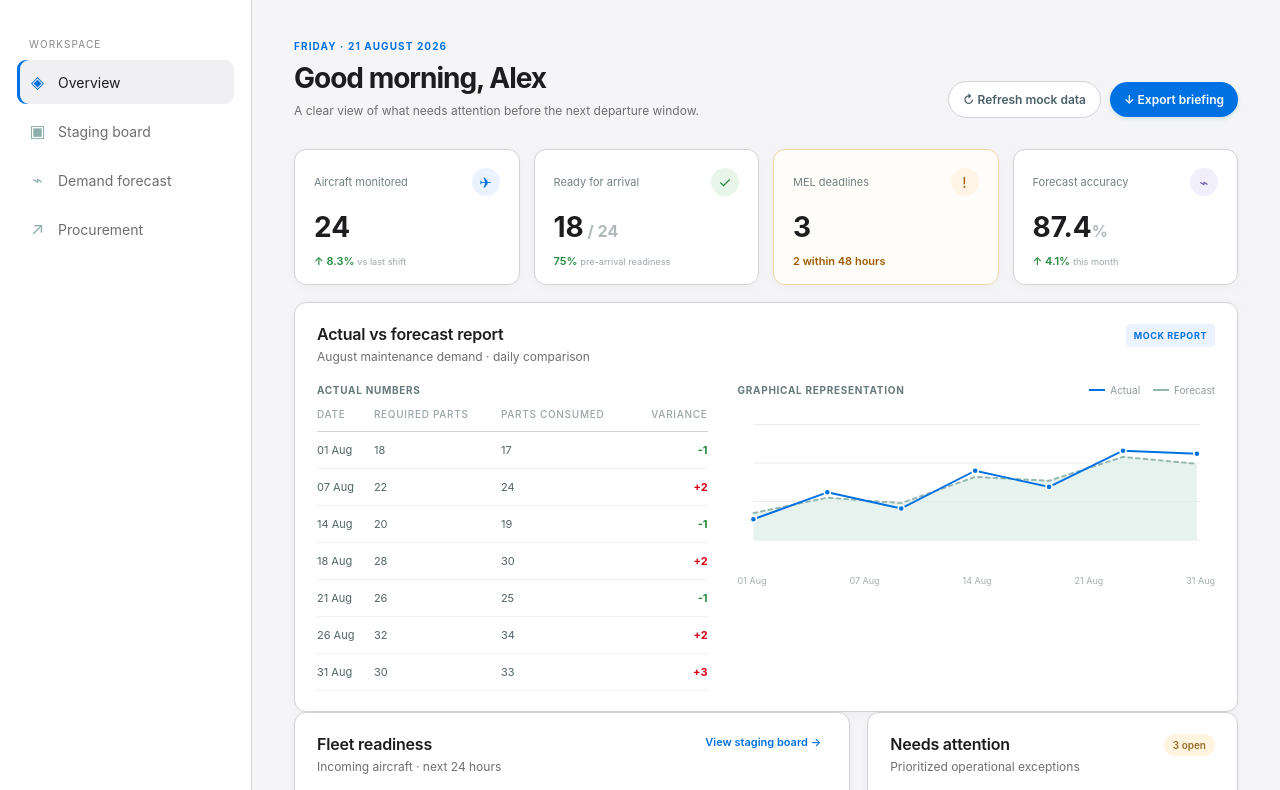
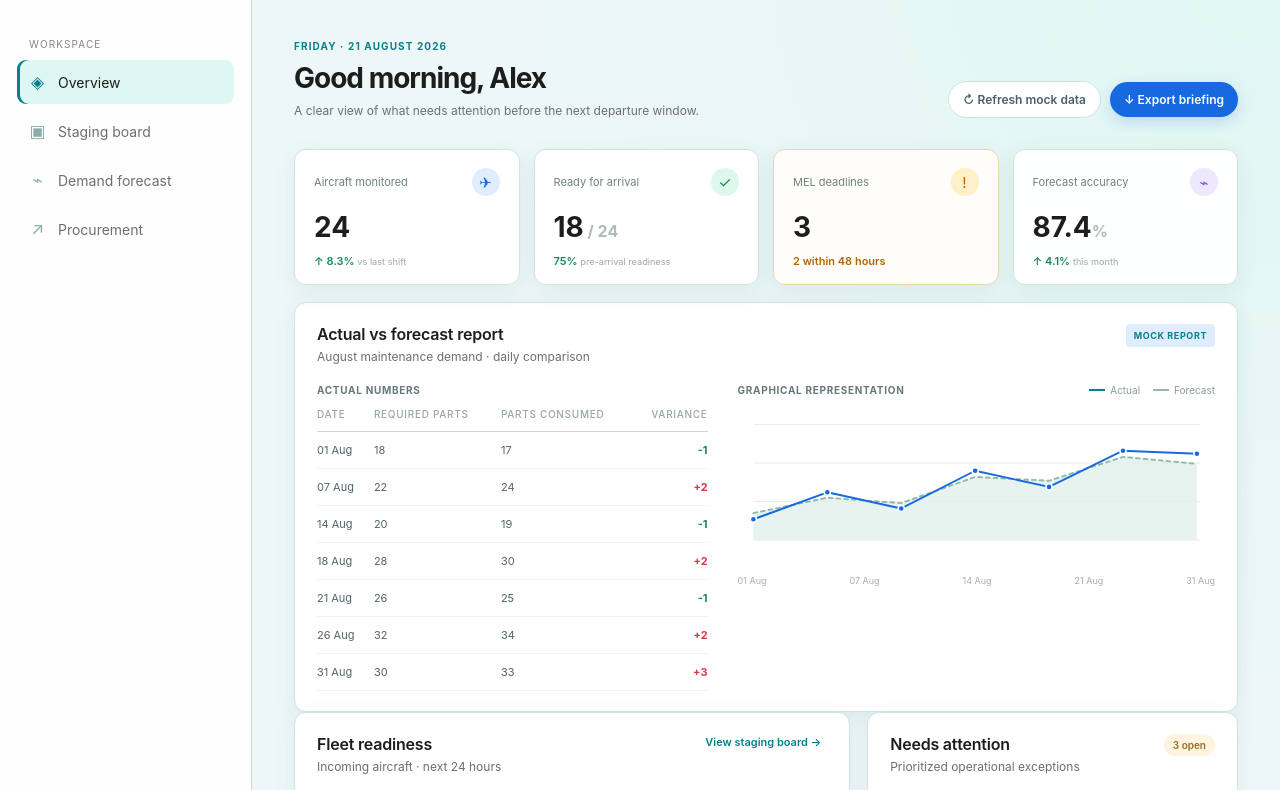
Before and after one commit to c2kg2n8v9h-arch/SPM-forecasting, a website: page web/index.html in a window 1280 px wide. Shown: the part 72-862 px from the top of the page. Drawn offline with Linux system fonts and the light colour scheme.

Commit message:
Brighten dashboard color theme

```diff
--- a/web/apple-theme.css
+++ b/web/apple-theme.css
@@ -2,31 +2,31 @@
   --ink: #1d1d1f;
   --muted: #6e6e73;
   --line: #d2d2d7;
-  --canvas: #f5f5f7;
+  --canvas: #eef7f8;
   --paper: #ffffff;
-  --teal: #0071e3;
-  --teal-dark: #0066cc;
-  --green: #248a3d;
-  --green-bg: #e8f5e9;
-  --amber: #a05a00;
-  --amber-bg: #fff4e5;
-  --red: #d70015;
-  --red-bg: #fff0f0;
-  --blue: #0071e3;
-  --blue-bg: #eaf3ff;
-  --purple: #6e5aa6;
-  --purple-bg: #f1effb;
+  --teal: #087f8c;
+  --teal-dark: #05636f;
+  --green: #138a5b;
+  --green-bg: #dff8ec;
+  --amber: #b76300;
+  --amber-bg: #fff0c7;
+  --red: #d63b4a;
+  --red-bg: #ffe3e5;
+  --blue: #1769e0;
+  --blue-bg: #e0edff;
+  --purple: #7652c7;
+  --purple-bg: #eee8ff;
 }
 
-body { background: var(--canvas); color: var(--ink); font-family: -apple-system, BlinkMacSystemFont, "Helvetica Neue", "Segoe UI", sans-serif; }
+body { background: radial-gradient(circle at 100% 0%, #dff7f2 0, transparent 25%), var(--canvas); color: var(--ink); font-family: -apple-system, BlinkMacSystemFont, "Helvetica Neue", "Segoe UI", sans-serif; }
 .sidebar { width: 252px; background: rgba(255, 255, 255, .92); color: #6e6e73; border-right: 1px solid var(--line); padding: 30px 17px 20px; }
-.brand { padding: 0 10px 43px; }.brand-mark { border-radius: 50%; background: #1d1d1f; color: #fff; font-family: -apple-system, BlinkMacSystemFont, sans-serif; }.brand strong { color: var(--ink); font-family: -apple-system, BlinkMacSystemFont, sans-serif; }.brand span { color: var(--muted); }
-.workspace-label { color: #86868b; letter-spacing: 1.1px; }.nav-item { color: #6e6e73; border-radius: 9px; padding: 12px; }.nav-item:hover, .nav-item.active { background: #f0f0f2; color: var(--ink); }.nav-item.active { box-shadow: inset 3px 0 var(--teal); }.active .nav-icon { color: var(--teal); }
+.brand { padding: 0 10px 43px; }.brand-mark { border-radius: 50%; background: #087f8c; color: #fff; font-family: -apple-system, BlinkMacSystemFont, sans-serif; }.brand strong { color: var(--ink); font-family: -apple-system, BlinkMacSystemFont, sans-serif; }.brand span { color: var(--muted); }
+.workspace-label { color: #86868b; letter-spacing: 1.1px; }.nav-item { color: #6e6e73; border-radius: 9px; padding: 12px; }.nav-item:hover, .nav-item.active { background: #dff7f3; color: var(--ink); }.nav-item.active { box-shadow: inset 3px 0 var(--teal); }.active .nav-icon { color: var(--teal); }
 .mock-lock { border-color: var(--line); background: #fafafa; }.mock-lock > span { color: var(--green); }.mock-lock strong, .user-row strong { color: var(--ink); }.mock-lock small, .user-row small { color: var(--muted); }.user-row { border-top-color: var(--line); }.avatar { background: #0071e3; }
 .topbar { background: rgba(255, 255, 255, .9); border-bottom-color: var(--line); }.breadcrumb { color: #86868b; }.breadcrumb strong { color: var(--ink); }.sync-status { color: var(--muted); }.icon-button, .top-button { color: #6e6e73; }.top-button:hover { color: var(--teal); }
-.page-wrap { max-width: 1440px; padding-top: 42px; }.page-heading h1 { font-family: -apple-system, BlinkMacSystemFont, "Helvetica Neue", sans-serif; font-weight: 700; letter-spacing: -1px; }.eyebrow { color: var(--teal); }.muted { color: var(--muted); }.primary-button { background: var(--teal); border-radius: 980px; }.primary-button:hover { background: var(--teal-dark); }.secondary-button { border-color: var(--line); border-radius: 980px; background: var(--paper); }
-.kpi-card, .panel { border-color: var(--line); border-radius: 12px; box-shadow: 0 2px 12px rgba(0, 0, 0, .035); }.kpi-card { background: rgba(255, 255, 255, .96); }.kpi-card > strong, .panel h2 { font-family: -apple-system, BlinkMacSystemFont, "Helvetica Neue", sans-serif; }.kpi-icon { border-radius: 50%; }.warning-card { border-color: #f0d6ad; background: #fffdf9; }
-.donut { background: conic-gradient(var(--teal) 0 75%, #e5e5ea 75%); }.chart-area { fill: #eaf3ff; }.chart-line, .actual-line { stroke: var(--teal); }.chart-line { stroke-width: 2; }.actual-point { fill: var(--teal); }.panel-footer, .text-button { color: var(--teal); }
+.page-wrap { max-width: 1440px; padding-top: 42px; }.page-heading h1 { font-family: -apple-system, BlinkMacSystemFont, "Helvetica Neue", sans-serif; font-weight: 700; letter-spacing: -1px; }.eyebrow { color: var(--teal); }.muted { color: var(--muted); }.primary-button { background: var(--blue); border-radius: 980px; box-shadow: 0 5px 15px #1769e033; }.primary-button:hover { background: #0d55c4; }.secondary-button { border-color: #c9e4e2; border-radius: 980px; background: var(--paper); }
+.kpi-card, .panel { border-color: #cfe4e3; border-radius: 12px; box-shadow: 0 6px 22px rgba(13, 84, 91, .08); }.kpi-card { background: rgba(255, 255, 255, .98); }.kpi-card > strong, .panel h2 { font-family: -apple-system, BlinkMacSystemFont, "Helvetica Neue", sans-serif; }.kpi-icon { border-radius: 50%; }.warning-card { border-color: #f0d6ad; background: #fffdf9; }
+.donut { background: conic-gradient(var(--blue) 0 75%, #d8efec 75%); }.chart-area { fill: #dff7f3; }.chart-line, .actual-line { stroke: var(--blue); }.chart-line { stroke-width: 2; }.actual-point { fill: var(--blue); }.panel-footer, .text-button { color: var(--teal); }
 .table-tools select, .search-box, .hangar-controls select { border-color: var(--line); border-radius: 980px; }.part-tag { background: #f2f2f7; }.status-green { color: var(--green); background: var(--green-bg); }.status-yellow { color: var(--amber); background: var(--amber-bg); }.status-red { color: var(--red); background: var(--red-bg); }.mock-tag { color: var(--teal); background: var(--blue-bg); }.hangar-card { border-color: #e5e5ea; border-radius: 10px; }.hangar-code { border-radius: 50%; color: var(--teal); background: var(--blue-bg); }.report-grid-line, .grid-line { stroke: #e5e5ea; }
 .page-footer { color: #86868b; }
 
```
